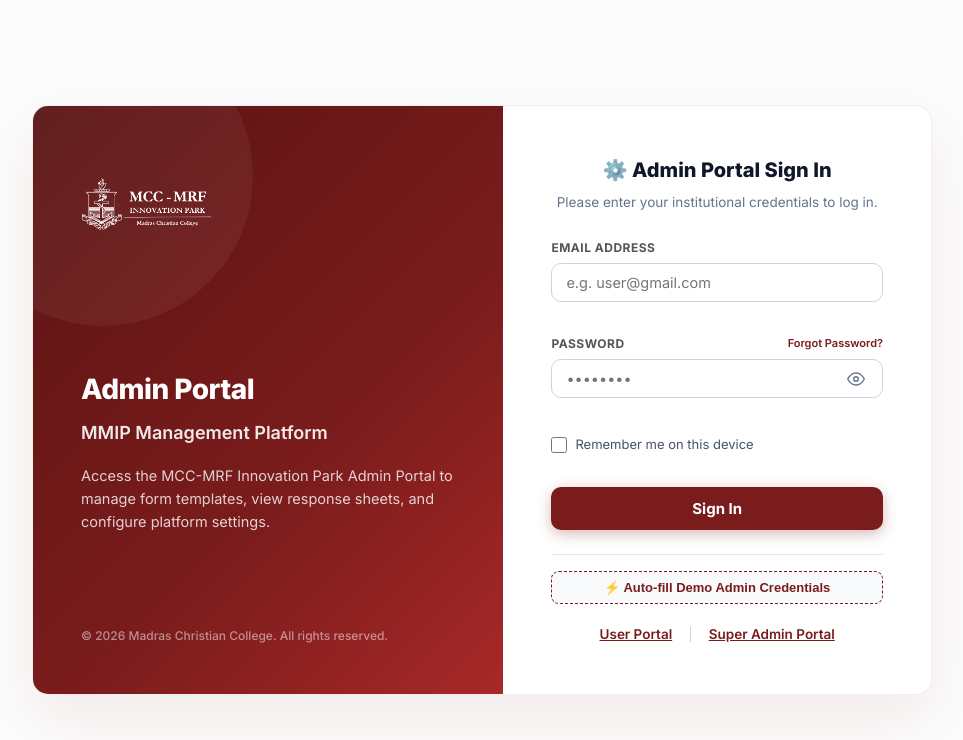
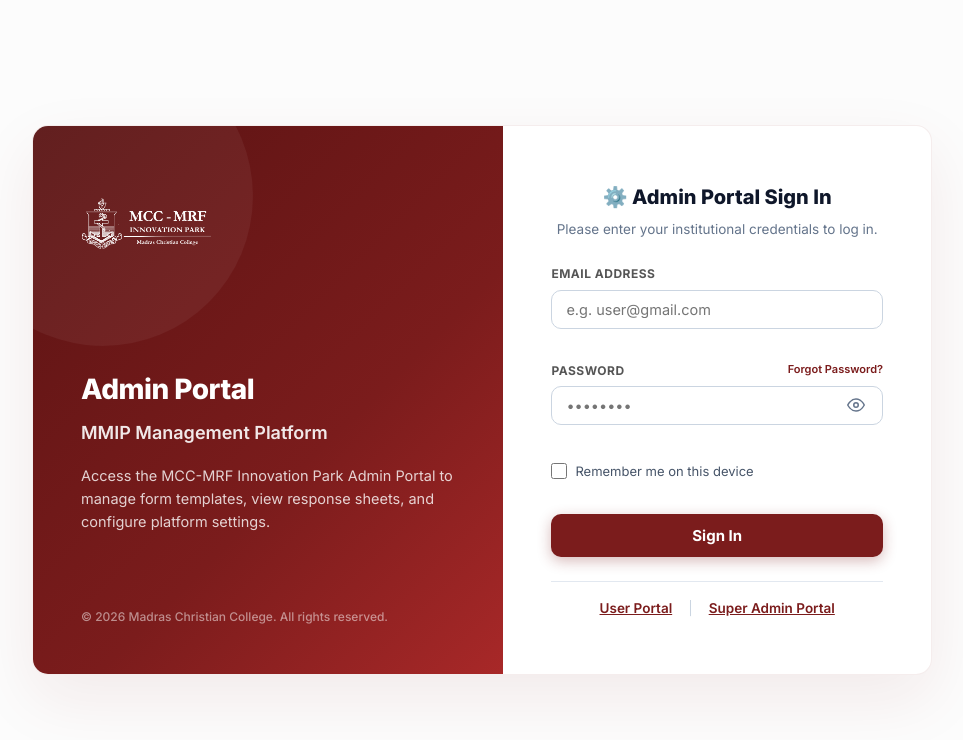
Before and after one commit to Zubairyasalam/MMIP-Form, a React (Vite) app: page /admin/login in a window 1280 px wide. Shown: the top 740 px of the page, without its empty margins (158-1121 px from the left). Built offline with nearby package versions, Linux system fonts and the light colour scheme.

Commit message:
feat: remove autofill demo credentials buttons from login page and fix template syncing/importing

```diff
--- a/src/pages/Auth.jsx
+++ b/src/pages/Auth.jsx
@@ -683,17 +683,7 @@
 
             {portalType === 'admin' && (
               <div style={{ marginTop: '24px', textAlign: 'center', borderTop: '1px solid #e2e8f0', paddingTop: '16px', display: 'flex', flexDirection: 'column', gap: '8px' }}>
-                <button
-                  type="button"
-                  onClick={() => {
-                    setEmail('admin@mcc.edu.in');
-                    setPassword('admin123');
-                  }}
-                  style={{ background: '#f8fafc', border: '1px dashed #7B1C1C', color: '#7B1C1C', padding: '8px 16px', borderRadius: '8px', fontSize: '13px', fontWeight: '600', cursor: 'pointer', marginBottom: '4px', width: '100%' }}
-                >
-                  ⚡ Auto-fill Demo Admin Credentials
-                </button>
-                <div style={{ display: 'flex', justifyContent: 'center', gap: '16px', marginTop: '8px', fontSize: '13.5px' }}>
+                <div style={{ display: 'flex', justifyContent: 'center', gap: '16px', fontSize: '13.5px' }}>
                   <span
                     onClick={() => navigate('/auth')}
                     style={{ color: '#7B1C1C', fontWeight: '600', cursor: 'pointer', textDecoration: 'underline' }}
@@ -713,17 +703,7 @@
 
             {portalType === 'superadmin' && (
               <div style={{ marginTop: '24px', textAlign: 'center', borderTop: '1px solid #e2e8f0', paddingTop: '16px', display: 'flex', flexDirection: 'column', gap: '8px' }}>
-                <button
-                  type="button"
-                  onClick={() => {
-                    setEmail('superadmin@mcc.edu.in');
-                    setPassword('superadmin123');
-                  }}
-                  style={{ background: '#f8fafc', border: '1px dashed #7B1C1C', color: '#7B1C1C', padding: '8px 16px', borderRadius: '8px', fontSize: '13px', fontWeight: '600', cursor: 'pointer', marginBottom: '4px', width: '100%' }}
-                >
-                  ⚡ Auto-fill Demo Super Admin Credentials
-                </button>
-                <div style={{ display: 'flex', justifyContent: 'center', gap: '16px', marginTop: '8px', fontSize: '13.5px' }}>
+                <div style={{ display: 'flex', justifyContent: 'center', gap: '16px', fontSize: '13.5px' }}>
                   <span
                     onClick={() => navigate('/auth')}
                     style={{ color: '#7B1C1C', fontWeight: '600', cursor: 'pointer', textDecoration: 'underline' }}
--- a/src/pages/FormBuilder.jsx
+++ b/src/pages/FormBuilder.jsx
@@ -1980,6 +1980,7 @@
       existing.unshift(newForm);
     }
     localStorage.setItem(storageKey, JSON.stringify(existing));
+    window.dispatchEvent(new Event('storage'));
 
     if (showModal) {
       setShowSuccess(true);
--- a/src/pages/PublishedForm.jsx
+++ b/src/pages/PublishedForm.jsx
@@ -84,6 +84,22 @@
     }
 
     setFormConfig(config);
+
+    // Automatically import/save this custom form to the current user's local workspace key if not already present,
+    // so it shows up in their templates and my forms list.
+    if (config && config.id && !config.id.startsWith('default-') && !TEMPLATES.some(t => t.name.toLowerCase().replace(/[^a-z0-9]+/g, '-').replace(/(^-|-$)/g, '') === config.id)) {
+      try {
+        const currentUserKey = `customForms_${currentUserId}`;
+        const userSavedForms = JSON.parse(localStorage.getItem(currentUserKey) || '[]');
+        if (!userSavedForms.some(f => f.id === config.id)) {
+          userSavedForms.unshift(config);
+          localStorage.setItem(currentUserKey, JSON.stringify(userSavedForms));
+          window.dispatchEvent(new Event('storage'));
+        }
+      } catch (e) {
+        console.error('Error importing custom form to templates:', e);
+      }
+    }
 
     // Initialize answers state
     setAnswers(prev => {
```
